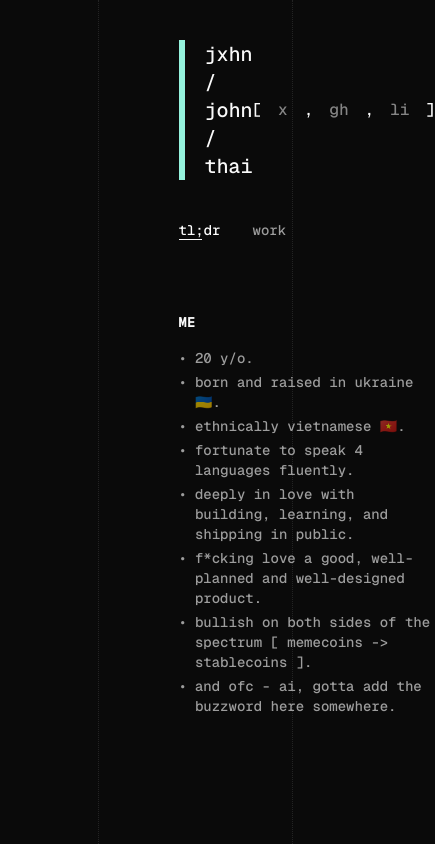
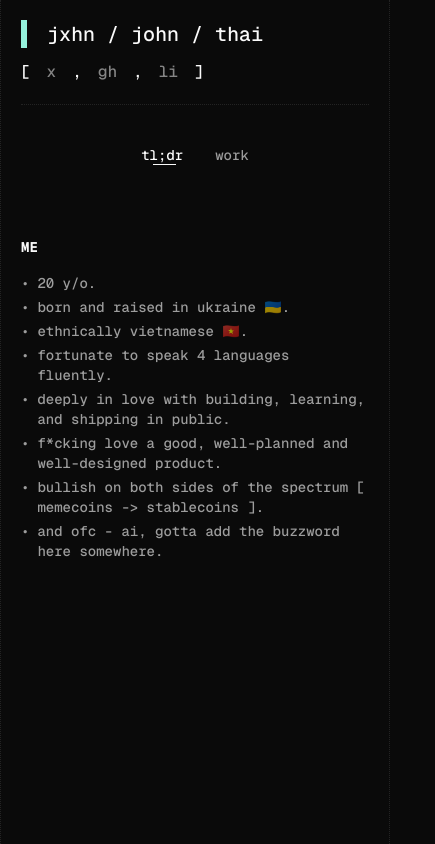
Before and after one commit to jooohneth/jxhn, a Next.js app: page / in a window 390 px wide. Shown: the whole page, 435 px wide, since content can reach past the window. Built offline with nearby package versions, Linux system fonts and the light colour scheme.

Commit message:
chore: fixup

```diff
--- a/src/app/page.tsx
+++ b/src/app/page.tsx
@@ -38,9 +38,9 @@ const Home = () => {
 
   return (
     <div className="font-mono font-medium lowercase">
-      <div className="px-20 py-10 mx-auto min-h-screen w-[50%] grid grid-rows-[auto_1fr] gap-8 items-start border-l border-r border-white/10 border-dotted">
+      <div className="p-5 md:px-20 md:py-10 mx-auto min-h-screen w-full md:w-[80%] lg:w-[70%] xl:w-[50%] grid grid-rows-[auto_1fr] gap-8 items-start border-l border-r border-white/10 border-dotted">
         <header className="space-y-10">
-          <div className="flex justify-between items-center">
+          <div className="flex flex-col md:flex-row justify-between md:items-center md:gap-0 gap-3 border-b border-white/10 border-dotted pb-5">
             <h1 className="text-xl border-l-6 border-hyper pl-5">
               jxhn / john / thai{" "}
             </h1>
@@ -70,7 +70,7 @@ const Home = () => {
             </div>
           </div>
 
-          <nav className="relative flex gap-8" ref={navRef}>
+          <nav className="relative flex gap-8 justify-center" ref={navRef}>
             <motion.div
               className="absolute bottom-0 h-[1px] bg-current"
               animate={{
```
